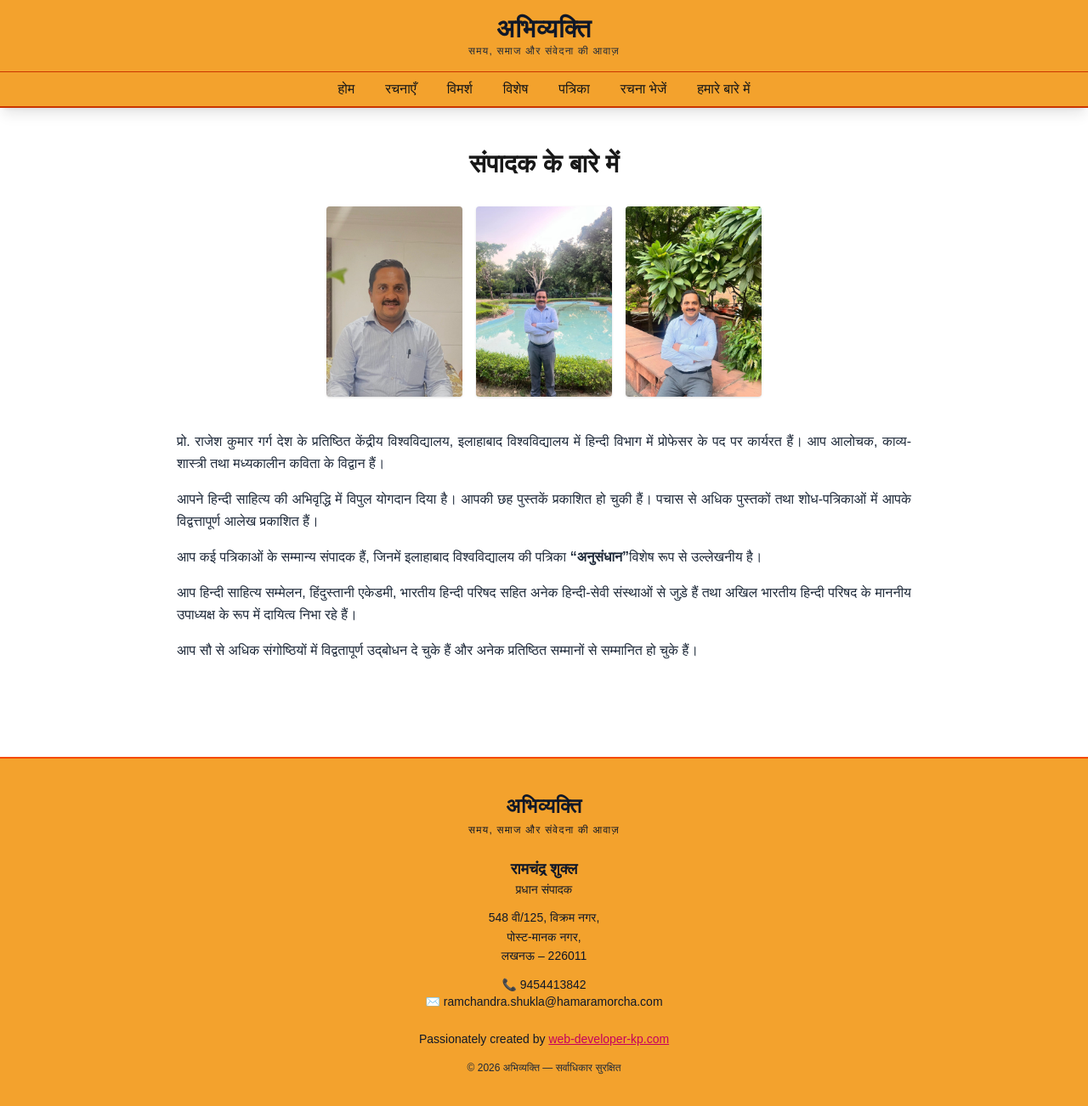
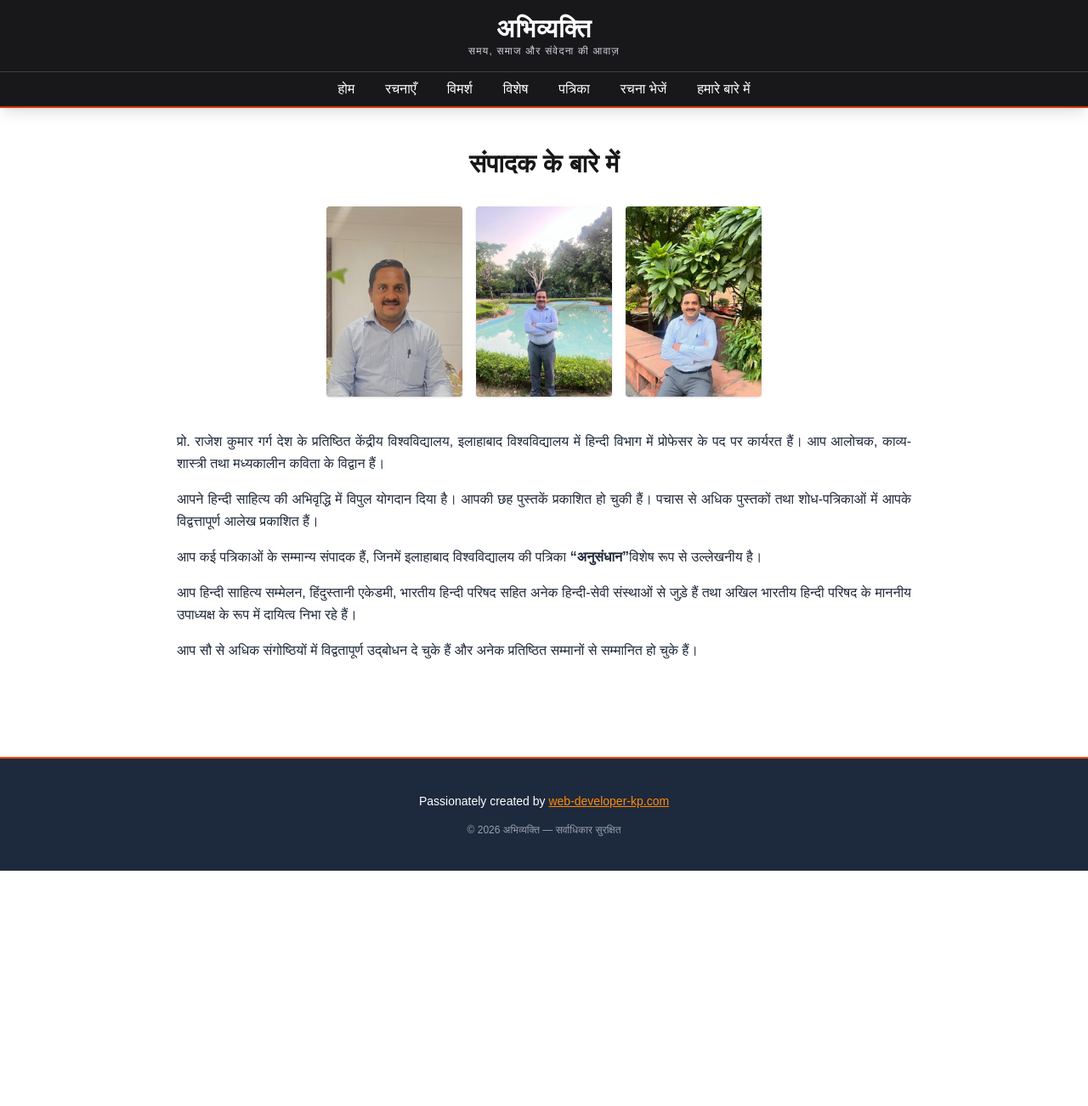
Before and after one commit to kp1153/abhivyakti, a Next.js app: page /about-editor in a window 1280 px wide. Shown: the top 1302 px of the page at 85% size. After the commit the page ends 1025 px from the top, so only its background shows below. Built offline with nearby package versions, Linux system fonts and the light colour scheme.

Commit message:
force deploy

```diff
--- a/components/Footer.js
+++ b/components/Footer.js
@@ -3,63 +3,23 @@ import Link from "next/link";
 export default function Footer() {
   return (
     <footer
-      className="w-full border-t-2 border-orange-600 mt-16"
-      style={{ background: "rgba(243, 162, 45, 1)" }}
+      className="w-full border-t-2 border-orange-600 mt-16 bg-slate-800"
     >
-      <div className="max-w-6xl mx-auto px-4 py-10 text-center text-gray-900">
-        {/* पत्रिका का नाम */}
-        <h2 className="text-2xl font-extrabold tracking-wide">
-          अभिव्यक्ति
-        </h2>
-        <p className="text-xs tracking-widest mt-1">
-          समय, समाज और संवेदना की आवाज़
-        </p>
-
-        {/* प्रधान संपादक */}
-        <p className="mt-6 text-lg font-semibold">
-          रामचंद्र शुक्ल
-        </p>
-        <p className="text-sm">प्रधान संपादक</p>
-
-        {/* पता */}
-        <p className="mt-3 text-sm leading-relaxed">
-          548 वी/125, विक्रम नगर,<br />
-          पोस्ट-मानक नगर,<br />
-          लखनऊ – 226011
-        </p>
-
-        {/* संपर्क */}
-        <p className="mt-3 text-sm">
-          📞{" "}
-          <a href="tel:9454413842" className="hover:underline">
-            9454413842
-          </a>
-        </p>
-
+      <div className="max-w-6xl mx-auto px-4 py-10 text-center text-white">
+        {/* डेवलपर क्रेडिट */}
         <p className="text-sm">
-          ✉️{" "}
-          <a
-            href="mailto:ramchandra.shukla@hamaramorcha.com"
-            className="hover:underline"
-          >
-            ramchandra.shukla@hamaramorcha.com
-          </a>
-        </p>
-
-        {/* डेवलपर क्रेडिट */}
-        <p className="mt-6 text-sm">
           Passionately created by{" "}
           <Link
             href="https://www.web-developer-kp.com"
             target="_blank"
-            className="underline text-pink-700 hover:text-pink-800"
+            className="underline text-orange-400 hover:text-orange-500"
           >
             web-developer-kp.com
           </Link>
         </p>
 
         {/* कॉपीराइट */}
-        <p className="mt-4 text-xs text-gray-800">
+        <p className="mt-4 text-xs text-gray-400">
           © {new Date().getFullYear()} अभिव्यक्ति — सर्वाधिकार सुरक्षित
         </p>
       </div>
--- a/components/Navbar.js
+++ b/components/Navbar.js
@@ -79,11 +79,11 @@ export default function Navbar() {
   ];
 
   return (
-    <header className="sticky top-0 z-50 bg-[#f3a22d] border-b-2 border-orange-700 shadow-lg">
+    <header className="sticky top-0 z-50 bg-zinc-900 border-b-2 border-orange-700 shadow-lg">
       {/* Top Bar */}
       <nav className="max-w-7xl mx-auto px-4 py-4 flex items-center justify-between">
         <button
-          className="lg:hidden text-2xl font-bold"
+          className="lg:hidden text-2xl font-bold text-white"
           onClick={() => setIsOpen(!isOpen)}
           aria-label="Menu"
         >
@@ -91,36 +91,36 @@ export default function Navbar() {
         </button>
 
         <Link href="/" className="mx-auto text-center">
-          <div className="text-3xl font-extrabold tracking-wide text-gray-900">
+          <div className="text-3xl font-extrabold tracking-wide text-white">
             अभिव्यक्ति
           </div>
-          <div className="text-xs tracking-widest text-gray-800">
+          <div className="text-xs tracking-widest text-gray-300">
             समय, समाज और संवेदना की आवाज़
           </div>
         </Link>
       </nav>
 
       {/* Desktop Menu */}
-      <div className="hidden lg:flex justify-center border-t border-orange-700">
+      <div className="hidden lg:flex justify-center border-t border-zinc-700">
         <ul className="flex gap-1 py-2">
           {menu.map((item, i) =>
             item.children ? (
               <li key={i} className="relative group">
-                <span className="cursor-pointer px-4 py-2 font-medium hover:bg-orange-300 rounded-md">
+                <span className="cursor-pointer px-4 py-2 font-medium text-white hover:bg-zinc-800 rounded-md">
                   {item.title}
                 </span>
 
-                <ul className="absolute left-0 top-full hidden group-hover:block bg-orange-200 shadow-xl rounded-md min-w-[260px]">
+                <ul className="absolute left-0 top-full hidden group-hover:block bg-zinc-800 shadow-xl rounded-md min-w-[260px]">
                   {item.children.map((child, j) =>
                     child.children ? (
                       <li key={j} className="px-4 py-2">
-                        <div className="font-semibold">{child.title}</div>
+                        <div className="font-semibold text-white">{child.title}</div>
                         <ul className="ml-3 mt-1">
                           {child.children.map((sub, k) => (
                             <li key={k}>
                               <Link
                                 href={sub.href}
-                                className="block py-1 text-sm hover:underline"
+                                className="block py-1 text-sm text-gray-300 hover:underline"
                               >
                                 {sub.title}
                               </Link>
@@ -132,7 +132,7 @@ export default function Navbar() {
                       <li key={j}>
                         <Link
                           href={child.href}
-                          className="block px-4 py-2 hover:bg-orange-300"
+                          className="block px-4 py-2 text-white hover:bg-zinc-700"
                         >
                           {child.title}
                         </Link>
@@ -145,7 +145,7 @@ export default function Navbar() {
               <li key={i}>
                 <Link
                   href={item.href}
-                  className="px-4 py-2 font-medium hover:bg-orange-300 rounded-md"
+                  className="px-4 py-2 font-medium text-white hover:bg-zinc-800 rounded-md"
                 >
                   {item.title}
                 </Link>
@@ -157,13 +157,13 @@ export default function Navbar() {
 
       {/* Mobile Menu */}
       {isOpen && (
-        <div className="lg:hidden border-t border-orange-700 bg-[#f3a22d] px-4 py-4">
+        <div className="lg:hidden border-t border-zinc-700 bg-zinc-900 px-4 py-4">
           {menu.map((item, i) => (
             <div key={i} className="mb-2">
               {item.children ? (
                 <>
                   <button
-                    className="w-full text-left font-semibold py-2"
+                    className="w-full text-left font-semibold py-2 text-white"
                     onClick={() =>
                       setOpenIndex(openIndex === i ? null : i)
                     }
@@ -176,7 +176,7 @@ export default function Navbar() {
                       {item.children.map((child, j) =>
                         child.children ? (
                           <div key={j}>
-                            <div className="font-medium">
+                            <div className="font-medium text-white">
                               {child.title}
                             </div>
                             <div className="ml-3">
@@ -185,7 +185,7 @@ export default function Navbar() {
                                   key={k}
                                   href={sub.href}
                                   onClick={() => setIsOpen(false)}
-                                  className="block text-sm py-1"
+                                  className="block text-sm py-1 text-gray-300"
                                 >
                                   {sub.title}
                                 </Link>
@@ -197,7 +197,7 @@ export default function Navbar() {
                             key={j}
                             href={child.href}
                             onClick={() => setIsOpen(false)}
-                            className="block py-1"
+                            className="block py-1 text-white"
                           >
                             {child.title}
                           </Link>
@@ -210,7 +210,7 @@ export default function Navbar() {
                 <Link
                   href={item.href}
                   onClick={() => setIsOpen(false)}
-                  className="block font-semibold py-2"
+                  className="block font-semibold py-2 text-white"
                 >
                   {item.title}
                 </Link>
```
